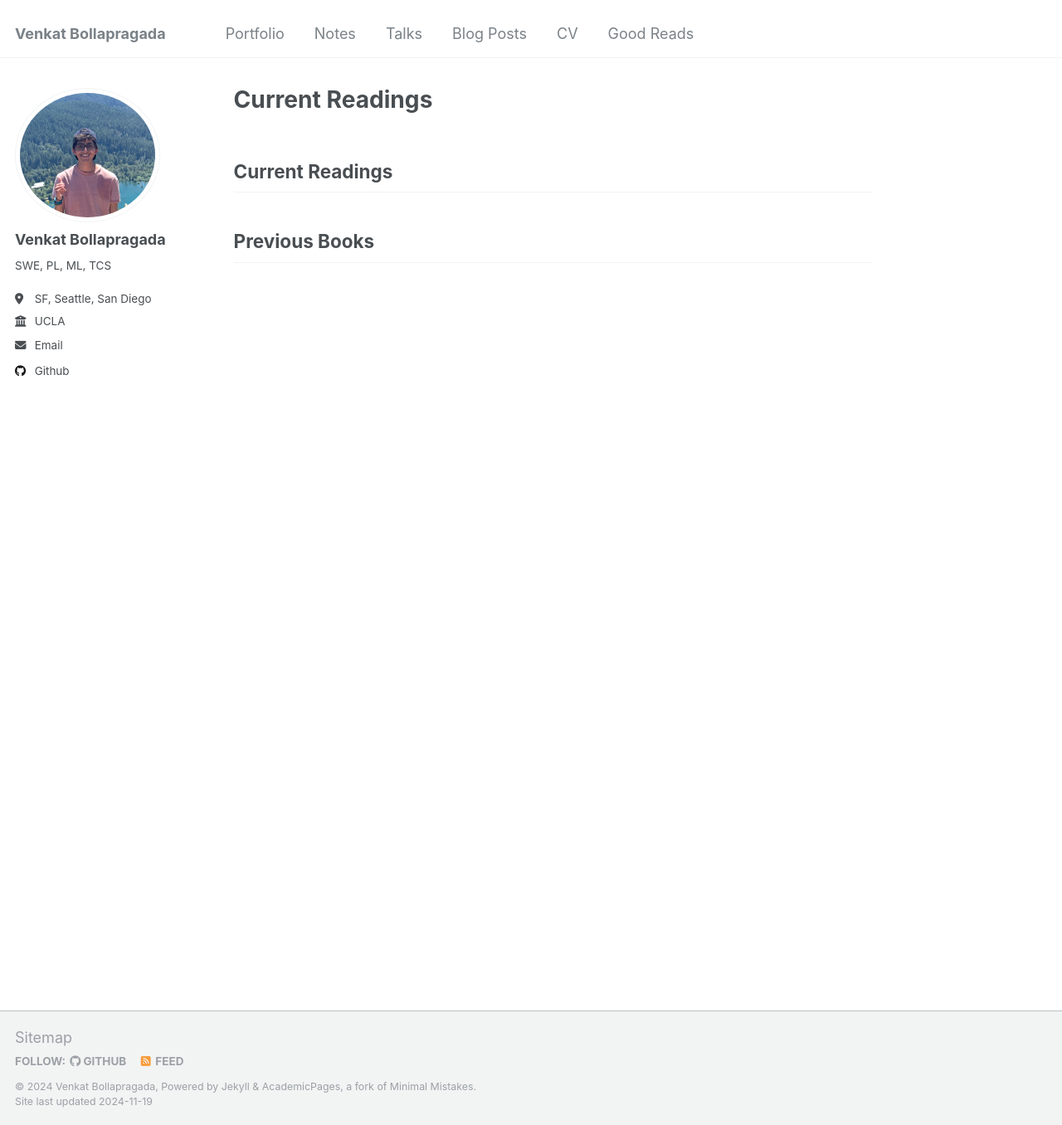
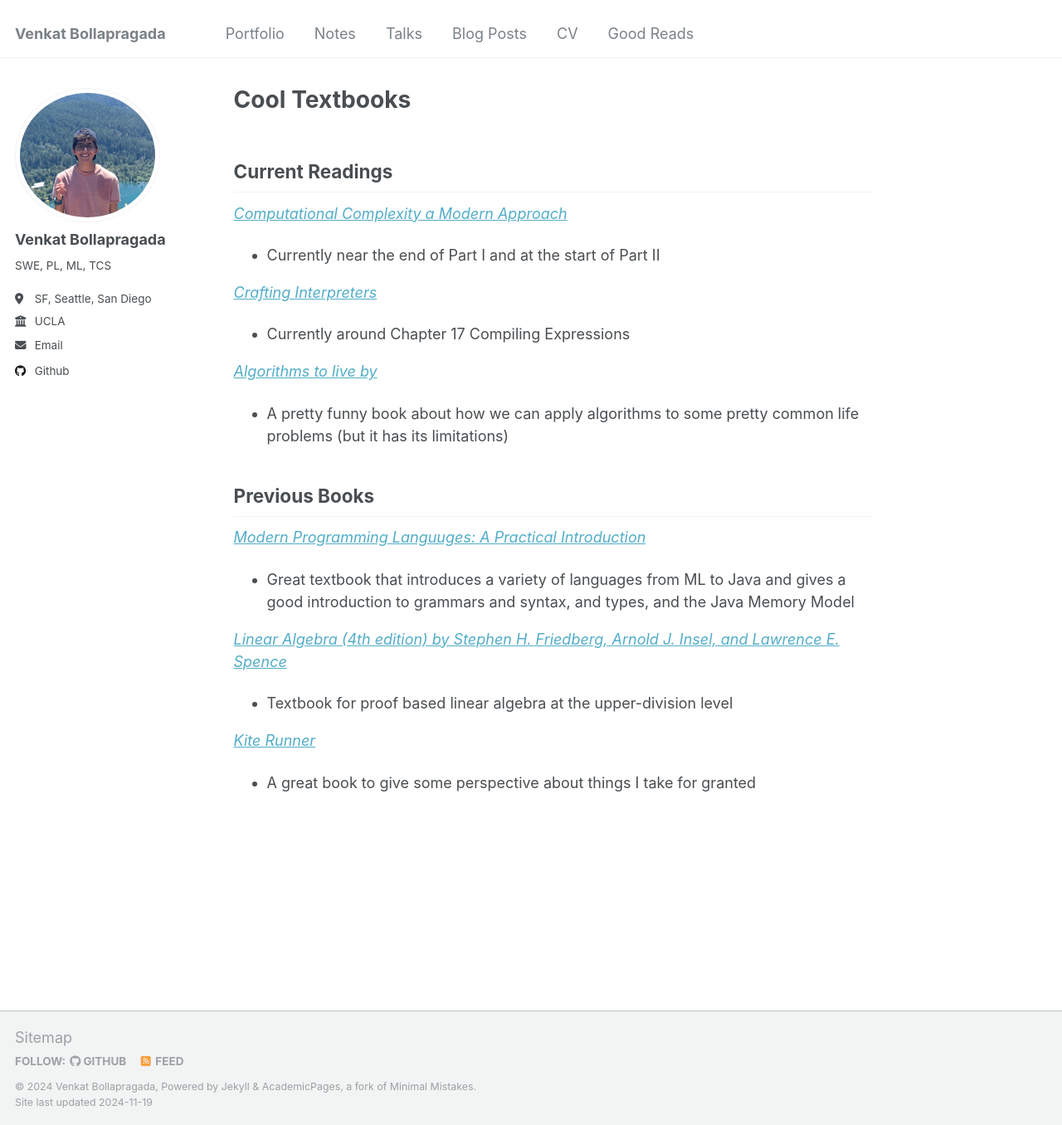
Before and after one commit to vbKenobi/vbKenobi.github.io, a Jekyll site: the page built from _pages/books.md, in a window 1280 px wide and 1356 px high. Shown: the whole window at 83% size. Built offline with Jekyll 4.4.1, drawn with Linux system fonts in a browser that asks for light colours.

Commit message:
updates books

```diff
--- a/_pages/books.md
+++ b/_pages/books.md
@@ -1,6 +1,6 @@
 ---
 permalink: /goodReads/
-title: "Current Readings"
+title: "Cool Textbooks"
 author_profile: true
 redirect_from:
   - /goodReads/
@@ -8,5 +8,21 @@ redirect_from:
 ---
 
 ## Current Readings
+[*Computational Complexity a Modern Approach*](https://theory.cs.princeton.edu/complexity/book.pdf)
+* Currently near the end of Part I and at the start of Part II
+
+[*Crafting Interpreters*](https://timothya.com/pdfs/crafting-interpreters.pdf)
+* Currently around Chapter 17 Compiling Expressions
+
+[*Algorithms to live by*](https://www.amazon.com/Algorithms-Live-Computer-Science-Decisions/dp/1627790365)
+* A pretty funny book about how we can apply algorithms to some pretty common life problems (but it has its limitations)
 
 ## Previous Books
+[*Modern Programming Languuges: A Practical Introduction*](https://www.amazon.com/gp/product/1590282507)
+* Great textbook that introduces a variety of languages from ML to Java and gives a good introduction to grammars and syntax, and types, and the Java Memory Model
+
+[*Linear Algebra (4th edition) by Stephen H. Friedberg, Arnold J. Insel, and Lawrence E. Spence*](https://www.amazon.com/Linear-Algebra-4th-Stephen-Friedberg/dp/0130084514)
+* Textbook for proof based linear algebra at the upper-division level
+
+[*Kite Runner*](https://www.amazon.com/Kite-Runner-Khaled-Hosseini/dp/159463193X)
+* A great book to give some perspective about things I take for granted
```
